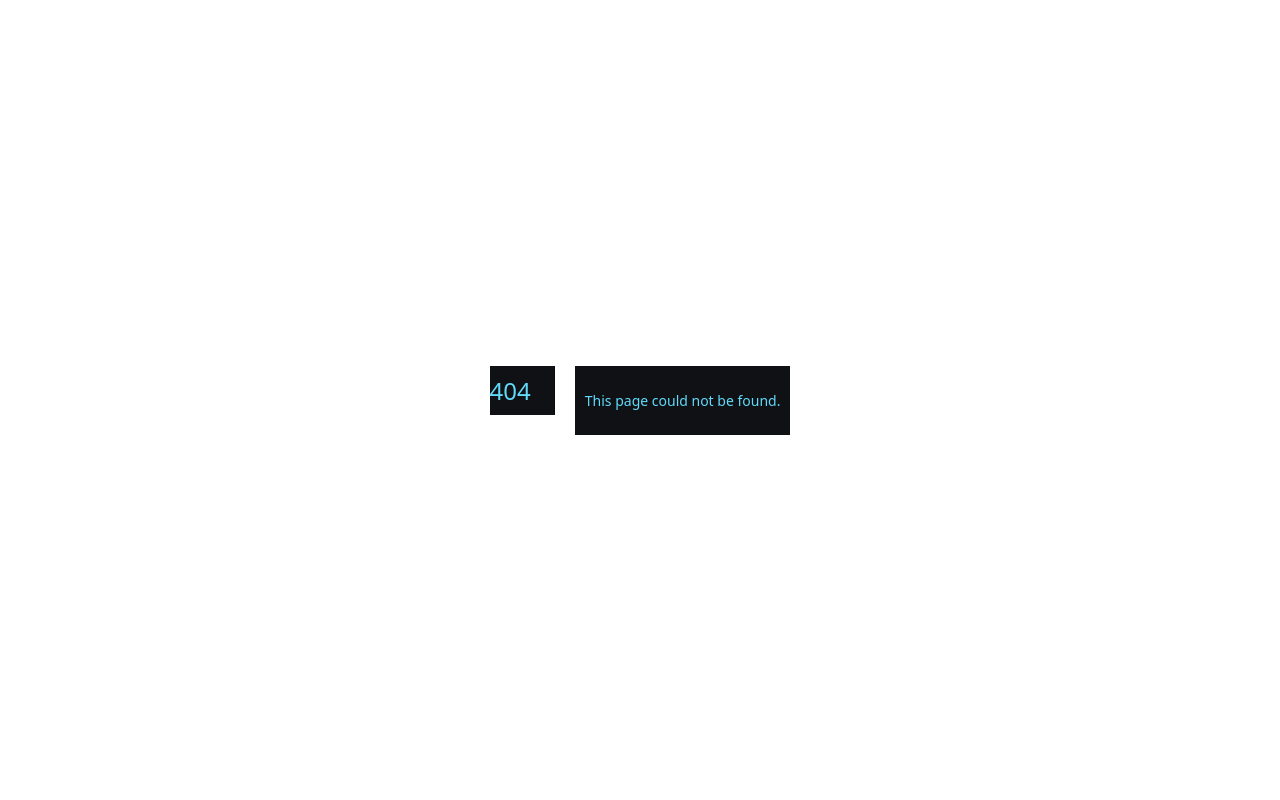
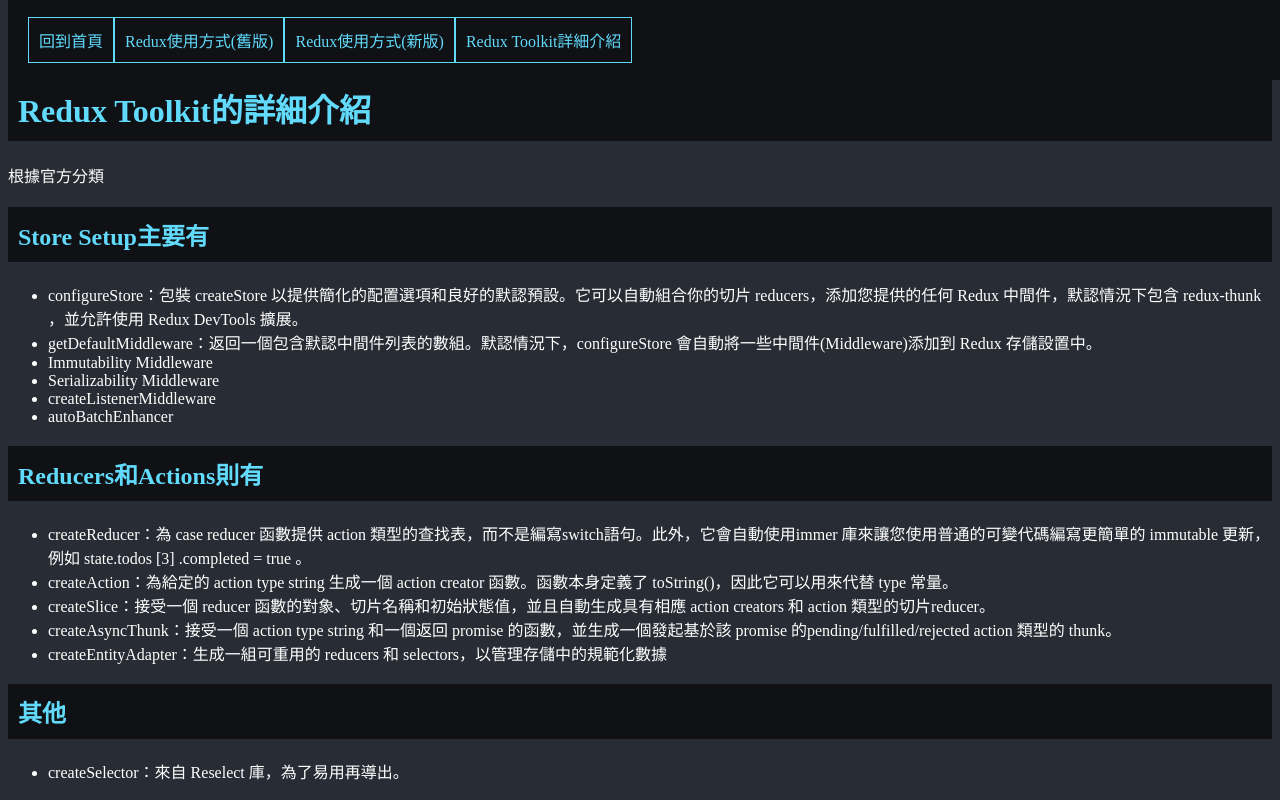
Before and after one commit to Bobo100/React-Redux, a Next.js app: page /reduxDetail in a window 1280 px wide. Before the commit this address had no page. Built offline with nearby package versions, Linux system fonts and the light colour scheme.

Commit message:
新增流程圖與部分詳細說明

```diff
--- a/components/Footer.tsx
+++ b/components/Footer.tsx
@@ -2,24 +2,19 @@
 import RouterLink from "./RoutesLink"
 
 const Footer = () => {
-    const [screenHeight, setScreenHeight] = useState(0);
+    const [screenHeight, setScreenHeight] = useState(10);
 
-    // useEffect(() => {
-    //     const handleResize = () => {
-    //         setScreenHeight(window.innerHeight);
-    //     };
+    // 取得className 為 App的height
+    const [height, setHeight] = useState(0)
+    useEffect(() => {
+        const app = document.querySelector('.App')
+        setScreenHeight(window.innerHeight);
+        if (app) {
+            setHeight(app.clientHeight)
+        }
+    }, [])
 
-    //     window.addEventListener('resize', handleResize);
-
-    //     return () => window.removeEventListener('resize', handleResize);
-    // }, []);
-
-    useEffect(() => {
-        setScreenHeight(window.innerHeight);
-    }, []);
-
-
-    if (screenHeight < 500) return (<></>);
+    if (height < screenHeight) return (<></>);
 
     return (
         <div className="footer m-3">
--- a/components/RoutesLink.tsx
+++ b/components/RoutesLink.tsx
@@ -7,7 +7,8 @@
         <>
             <Link href="/" className={router.pathname === "/" ? "active" : ""}>回到首頁</Link>
             <Link href="/useRedux" className={router.pathname === "/useRedux" ? "active" : ""}>Redux使用方式(舊版)</Link>
-            <Link href="/useReduxOfficial" className={router.pathname === "/useReduxOfficial" ? "active" : ""}>Redux官方教學(最新版)</Link>
+            <Link href="/useReduxOfficial" className={router.pathname === "/useReduxOfficial" ? "active" : ""}>Redux使用方式(新版)</Link>
+            <Link href="/reduxDetail" className={router.pathname === "/reduxDetail" ? "active" : ""}>Redux Toolkit詳細介紹</Link>
         </>
     )
 }
--- /dev/null
+++ b/pages/reduxDetail.tsx
@@ -0,0 +1,44 @@
+
+import Head from "next/head";
+import Layout from '../components/layout';
+import { Prism } from 'react-syntax-highlighter';
+import { vscDarkPlus } from 'react-syntax-highlighter/dist/cjs/styles/prism';
+
+const reduxDetail = () => {
+  return (
+    <Layout>
+      <Head>
+        <title>Redux Toolkit的詳細介紹</title>
+      </Head>
+
+      <a href="https://redux-toolkit.js.org/api/configureStore" rel="noopener" target="_blank">官方文件</a>
+      <h1 className="text-3xl mt-2">Redux Toolkit的詳細介紹</h1>
+      <p>根據官方分類</p>
+      <h2>Store Setup主要有</h2>
+      <ul>
+        <li>configureStore：包裝 createStore 以提供簡化的配置選項和良好的默認預設。它可以自動組合你的切片 reducers，添加您提供的任何 Redux 中間件，默認情況下包含 redux-thunk ，並允許使用 Redux DevTools 擴展。</li>
+        <li>getDefaultMiddleware：返回一個包含默認中間件列表的數組。默認情況下，configureStore 會自動將一些中間件(Middleware)添加到 Redux 存儲設置中。</li>
+        <li>Immutability Middleware</li>
+        <li>Serializability Middleware</li>
+        <li>createListenerMiddleware</li>
+        <li>autoBatchEnhancer</li>
+      </ul>
+      <h2>Reducers和Actions則有</h2>
+      <ul>
+        <li>createReducer：為 case reducer 函數提供 action 類型的查找表，而不是編寫switch語句。此外，它會自動使用immer 庫來讓您使用普通的可變代碼編寫更簡單的 immutable 更新，例如 state.todos [3] .completed = true 。</li>
+        <li>createAction：為給定的 action type string 生成一個 action creator 函數。函數本身定義了 toString()，因此它可以用來代替 type 常量。</li>
+        <li>createSlice：接受一個 reducer 函數的對象、切片名稱和初始狀態值，並且自動生成具有相應 action creators 和 action 類型的切片reducer。</li>
+        <li>createAsyncThunk：接受一個 action type string 和一個返回 promise 的函數，並生成一個發起基於該 promise 的pending/fulfilled/rejected action 類型的 thunk。</li>
+        <li>createEntityAdapter：生成一組可重用的 reducers 和 selectors，以管理存儲中的規範化數據</li>
+      </ul>
+
+      <h2>其他</h2>
+      <ul>
+        <li>createSelector：來自 Reselect 庫，為了易用再導出。</li>
+      </ul>
+
+    </Layout>
+  )
+}
+
+export default reduxDetail
```
Also changed, not shown: pages/index.tsx (+15 -4 lines), pages/useReduxOfficial.tsx (+6 -19 lines), 1 other file (tests, documents, lock files or other folders).
